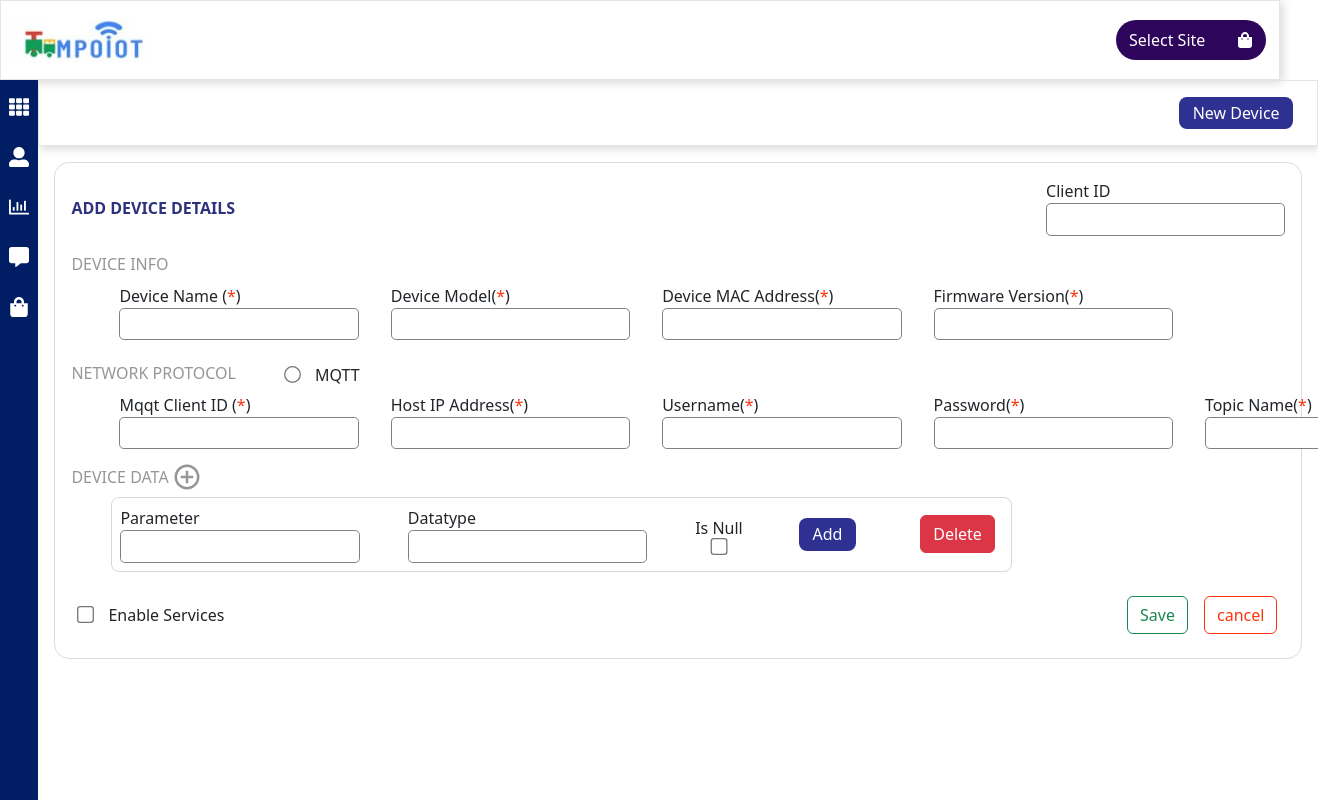
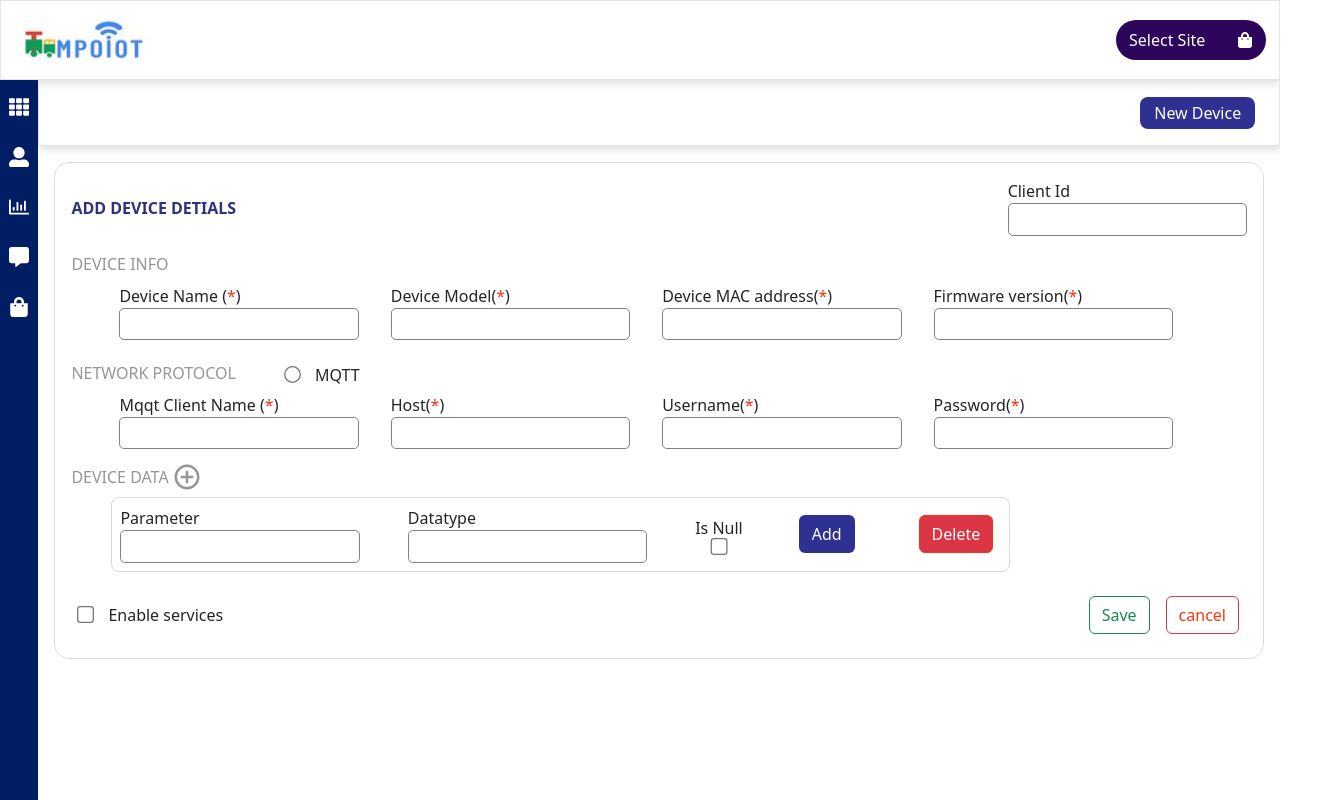
Before and after one commit to ManikandanS8377/TempoIoT, a React (Create React App) app in the folder tempo/: page /Add_device in a window 1280 px wide. Both pictures are taken after a click on the icon 186 px from the left and 477 px from the top of the page. Shown: the whole page, 1318 px wide, since content can reach past the window. Built offline with nearby package versions, Linux system fonts and the light colour scheme.

Commit message:
add and remove button

```diff
--- a/tempo/src/assets/style/App.css
+++ b/tempo/src/assets/style/App.css
@@ -583,10 +583,10 @@ input[type="checkbox"] {
     flex-direction: column;
 }
 
-.add_button {
+/* .add_button {
     background-color: var(--THEME_SEC_COLOR);
     color: var(--INNER_COLOUR);
-}
+} */
 
 .row_four {
     /* justify-content: center; */
@@ -627,10 +627,34 @@ input[type="checkbox"] {
 /* button hover */
 .btn.btn-outline-danger {
     color: #FB350D;
-    border-color: #FB350D;
 }
 
 .btn.btn-outline-danger:hover {
     background-color: #FB350D;
     color: white;
 }
+
+/* delete button */
+
+.btn.btn-danger {
+    color: #ffffff;
+    border-color: #FB350D;
+}
+
+.btn.btn-danger:hover {
+    background-color: #FB350D;
+    color: white;
+}
+
+/* add button */
+
+.btn.btn-blue{
+    color: #ffffff;
+    background-color: var(--THEME_SEC_COLOR);
+
+}
+
+.btn.btn-blue:hover {
+    background-color: #2c30af;
+    color: white;
+}
--- a/tempo/src/pages/Add_device.jsx
+++ b/tempo/src/pages/Add_device.jsx
@@ -155,7 +155,7 @@ const Add_device = () => {
                     <input type="checkbox" />
                 </div>
                 <div className="inputbox">
-                    <input className="btn-loc add_button" type="button" value="Add" />
+                    <input className="btn-loc add_button btn btn-blue" type="button" value="Add" />
                 </div>
                 <div className="inputbox">
                     <input className="btn-loc add_button  btn btn-danger" type="button" value="Delete" onClick={() => handleDelete(newDivs.length-1)} />
@@ -178,9 +178,9 @@ const Add_device = () => {
             <div className="add_device_container">
                 <div className="new_device_content">
                     <div className="row_one">
-                        <div className="adding_new_device uppercase bold">Add Device Details </div>
+                        <div className="adding_new_device uppercase bold">Add Device Detials </div>
                         <div className="client_id">
-                            <label htmlFor="device_id">Client ID</label>
+                            <label htmlFor="device_id">Client Id</label>
                             <input type="text" id="device_id" value={clientid} onChange={handleclientid} />
                         </div>
                     </div>
@@ -198,11 +198,11 @@ const Add_device = () => {
                                 <input type="text" value={devicemodel} onChange={handledevicemodel} />
                             </div>
                             <div className="inputbox">
-                                <label htmlFor="">Device MAC Address(<span className="required_star">*</span>)</label>
+                                <label htmlFor="">Device MAC address(<span className="required_star">*</span>)</label>
                                 <input type="text" value={devicemacaddress} onChange={handledevicemacaddress} />
                             </div>
                             <div className="inputbox">
-                                <label htmlFor="">Firmware Version(<span className="required_star">*</span>)</label>
+                                <label htmlFor="">Firmware version(<span className="required_star">*</span>)</label>
                                 <input type="text" value={firmwareversion} onChange={handlefirmwareversion} />
                             </div>
                         </div>
@@ -221,11 +221,11 @@ const Add_device = () => {
                         </div>
                         <div className="sub_row_three display-flex">
                             <div className="inputbox display-flex">
-                                <label htmlFor="">Mqqt Client ID (<span className="required_star">*</span>)</label>
+                                <label htmlFor="">Mqqt Client Name (<span className="required_star">*</span>)</label>
                                 <input type="text" value={clientname} onChange={handleclientname} />
                             </div>
                             <div className="inputbox">
-                                <label htmlFor="">Host IP Address(<span className="required_star">*</span>)</label>
+                                <label htmlFor="">Host(<span className="required_star">*</span>)</label>
                                 <input type="text" value={host} onChange={handlehost} />
                             </div>
                             <div className="inputbox">
@@ -234,10 +234,6 @@ const Add_device = () => {
                             </div>
                             <div className="inputbox">
                                 <label htmlFor="">Password(<span className="required_star">*</span>)</label>
-                                <input type="text" value={password} onChange={handlepassword} />
-                            </div>
-                            <div className="inputbox">
-                                <label htmlFor="">Topic Name(<span className="required_star">*</span>)</label>
                                 <input type="text" value={password} onChange={handlepassword} />
                             </div>
                         </div>
@@ -254,7 +250,7 @@ const Add_device = () => {
                             <div className="check_box_div">
                                 <input type="checkbox" className="check_box_input" />
                             </div>
-                            <div className="Enable_services">Enable Services</div>
+                            <div className="Enable_services">Enable services</div>
                         </div>
                         <div className="save_cancel_btn display-flex">
                             <button className="btn-loc active-loc btn btn-outline-success" onClick={() => handleClick()}>Save</button>
```
